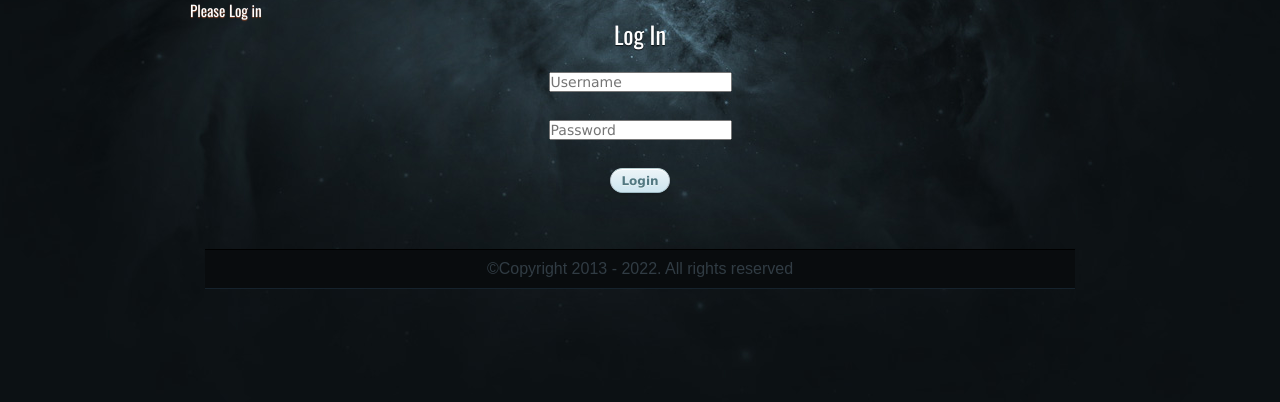
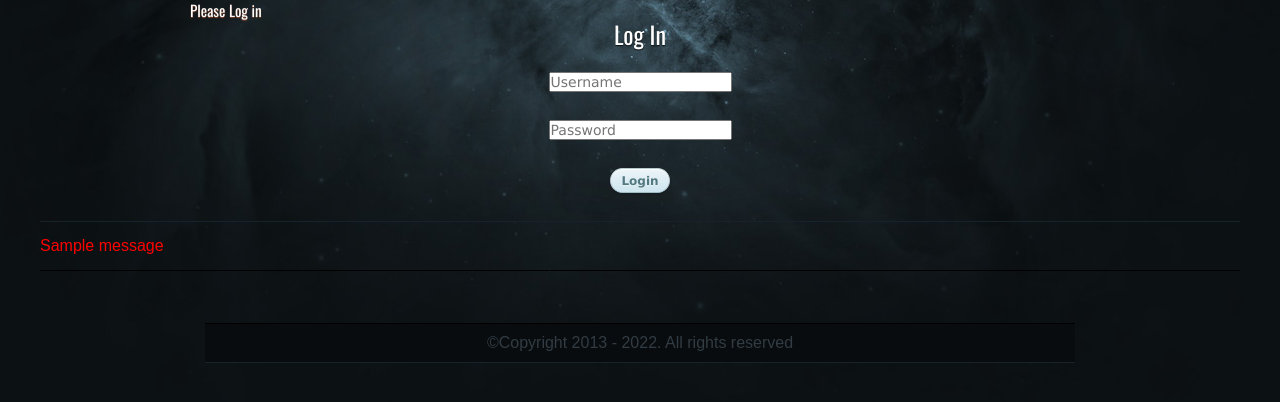
Before and after one commit to vkudak/lkd_site_flask, a Flask app: page /login in a window 1280 px wide. Shown: the part 150-552 px from the top of the page. Run offline with Flask 2, Linux system fonts and the light colour scheme; tables that the repository leaves empty hold one stand-in row (values such as "Sample post"); one stand-in notice (Sample message) is shown; some libraries are stand-ins or nearby versions.

Commit message:
Add user login message

```diff
--- a/app/templates/login.html
+++ b/app/templates/login.html
@@ -15,4 +15,15 @@
                 </div>
             {% endif %}
         </div>
+
+    {% with messages = get_flashed_messages() %}
+    {% if messages %}
+    <ul>
+        {% for message in messages %}
+        <li style="color:red">{{ message }}</li>
+        {% endfor %}
+    </ul>
+    {% endif %}
+    {% endwith %}
+
     {% endblock %}
```
